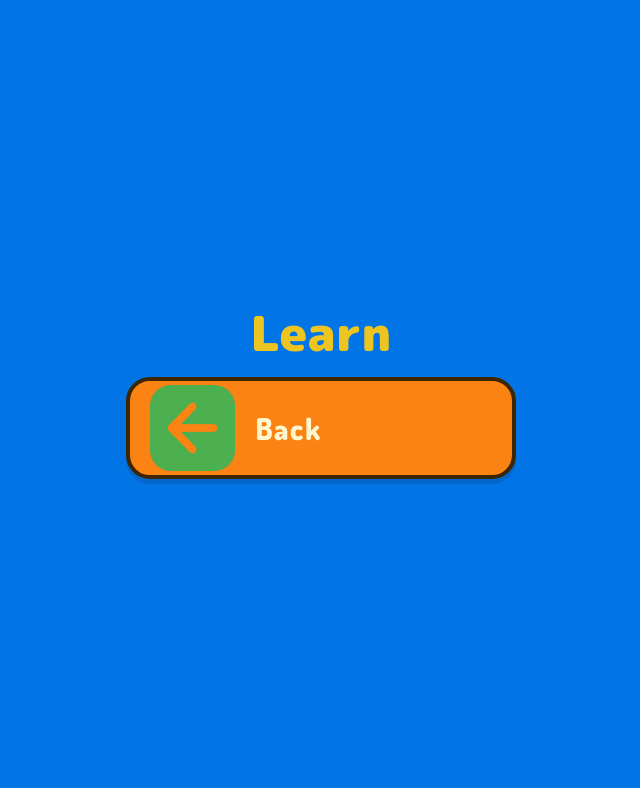
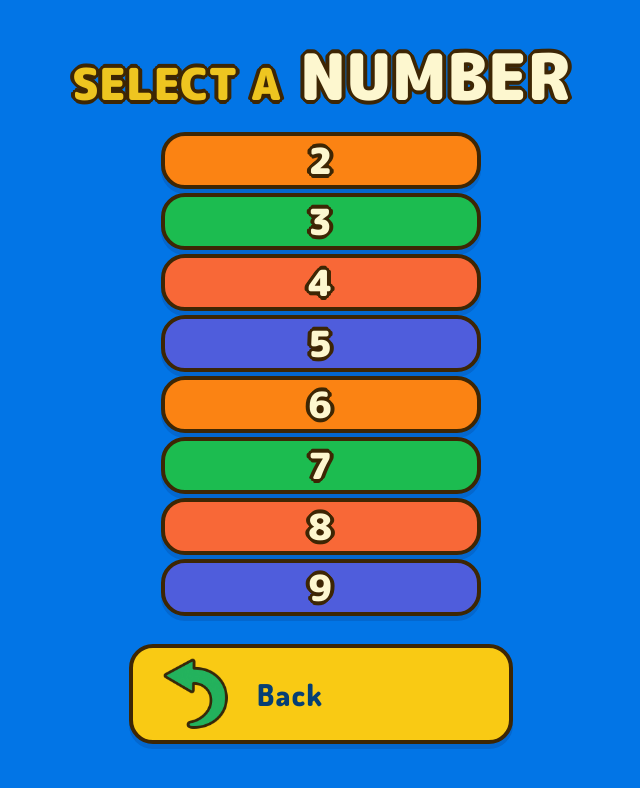
Before and after one commit to KateKlu/multiply-hero, a React (Vite) app in the folder frontend/: page /learn-play/learn in a window 1280 px wide. Shown: the top 788 px of the page, without its empty margins (319-959 px from the left). Built offline with nearby package versions, Linux system fonts and the light colour scheme.

Commit message:
created learn page, changed icons

```diff
--- /dev/null
+++ b/frontend/src/components/NumberButton.tsx
@@ -0,0 +1,24 @@
+type NumberButtonProps = {
+   text: string;
+   bgColor: string;
+   textColor?: string;
+};
+
+export default function NumberButton({
+   text,
+   bgColor,
+   textColor = '#FDF7CF',
+}: NumberButtonProps) {
+   return (
+      <button
+         className="w-10/12 block mx-auto  text-4xl font-extrabold tracking-wider py-1 rounded-3xl border-4 border-[#3D2604] mb-1 shadow-md transition hover:opacity-80 cursor-pointer"
+         style={{
+            backgroundColor: bgColor,
+            color: textColor,
+            boxShadow: '0px 5px 0px #0467CE',
+         }}
+      >
+         <span className="numberButton stroke-text">{text}</span>
+      </button>
+   );
+}
--- a/frontend/src/index.css
+++ b/frontend/src/index.css
@@ -7,7 +7,8 @@
    font-optical-sizing: auto;
 }
 
-h1 {
+h1,
+.numberButton {
    font-family: 'M PLUS Rounded 1c', sans-serif;
 }
 
--- a/frontend/src/pages/HomePage.tsx
+++ b/frontend/src/pages/HomePage.tsx
@@ -13,7 +13,7 @@ import '../index.css';
 export default function HomePage() {
    return (
       <div className="min-h-screen flex flex-col items-center justify-center bg-[#0275E6] text-[#FDF7CF] p-6">
-         <div className="w-full max-w-sm flex flex-wrap mb-3 items-center">
+         <div className="w-full max-w-sm flex mb-3 items-center">
             <h1 className=" item-left uppercase stroke-text font-black flex-3/5">
                <span className="text-[2.75rem] text-[#EEC520] leading-none block">
                   Multiply
@@ -23,7 +23,7 @@ export default function HomePage() {
             <img
                src={logoIcon}
                alt="hero logo"
-               className="flex-2/5 w-2/5 max-w-sm"
+               className="flex-2/5 max-w-2/5"
             />
          </div>
 
--- a/frontend/src/pages/LearnPage.tsx
+++ b/frontend/src/pages/LearnPage.tsx
@@ -1,15 +1,77 @@
+// import { Link } from 'react-router-dom';
+// import MenuButton from '../components/MenuButton';
+
+// import backIcon from '../assets/icons/back.png';
+
+// export default function LearnPage() {
+//    return (
+//       <div className="min-h-screen flex flex-col items-center justify-center bg-[#0275E6] text-[#FDF7CF] p-6">
+//          <h1 className="text-5xl text-[#EEC520] mb-5">Learn</h1>
+//          <Link to="/learn-play">
+//             <MenuButton icon={backIcon} text="Back" bgColor="#FB8313" />
+//          </Link>
+//       </div>
+//    );
+// }
+
 import { Link } from 'react-router-dom';
 import MenuButton from '../components/MenuButton';
+import NumberButton from '../components/NumberButton';
+import PageTitle from '../components/PageTitle';
 
 import backIcon from '../assets/icons/back.png';
+// import learnIcon from '../assets/icons/learning.png';
+// import playIcon from '../assets/icons/play.png';
+// import trainIcon from '../assets/icons/test.png';
+
+// import heroImage from '../assets/heroes/girl.png';
+const btnColors = [
+   '#FB8313',
+   '#1CBC50',
+   '#F86837',
+   '#4F5DDC',
+   '#FB8313',
+   '#1CBC50',
+   '#F86837',
+   '#4F5DDC',
+];
 
 export default function LearnPage() {
    return (
       <div className="min-h-screen flex flex-col items-center justify-center bg-[#0275E6] text-[#FDF7CF] p-6">
-         <h1 className="text-5xl text-[#EEC520] mb-5">Learn</h1>
-         <Link to="/learn-play">
-            <MenuButton icon={backIcon} text="Back" bgColor="#FB8313" />
-         </Link>
+         <div className="flex flex-col items-center mb-6">
+            <PageTitle part1="Select a" part2=" number" />
+            {/* <img
+               src={heroImage}
+               alt="Superheroes"
+               className="w-2/3 max-w-sm mt-4"
+            /> */}
+         </div>
+
+         <div className="w-full max-w-sm space-y-4">
+            <div className="mb-7">
+               {btnColors.map((color, index) => {
+                  const btnNumber = (index + 2).toString();
+                  return (
+                     <Link
+                        key={btnNumber}
+                        to={`/learn-play/learn/${btnNumber}`}
+                     >
+                        <NumberButton text={btnNumber} bgColor={color} />
+                     </Link>
+                  );
+               })}
+            </div>
+
+            <Link to="/learn-play">
+               <MenuButton
+                  icon={backIcon}
+                  text="Back"
+                  bgColor="#F9CA14"
+                  textColor="#063F74"
+               />
+            </Link>
+         </div>
       </div>
    );
 }
```
Also changed, not shown: frontend/src/assets/icons/back.png, frontend/src/assets/icons/learning.png.
